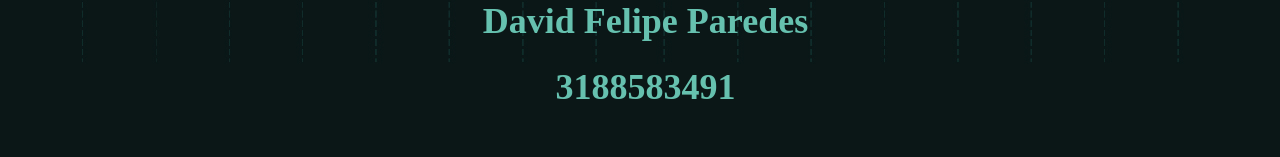
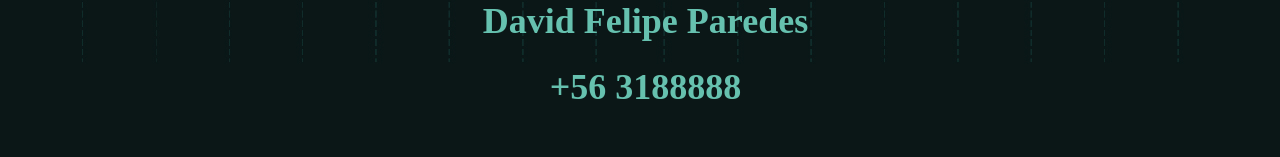
Before and after one commit to daviidfelipe/daviidfelipe, a plain HTML site: page contactos.html in a window 1280 px wide. Shown: the part 344-501 px from the top of the page. Drawn offline with Linux system fonts and the light colour scheme.

Commit message:
Update contactos.html

```diff
--- a/contactos.html
+++ b/contactos.html
@@ -114,7 +114,7 @@ body,td,th {
     <div id="apDiv4"><strong id="docs-internal-guid-dbf85298-7fff-ae63-edc0-c486b00ca46c">
       </strong>
       <p align="center" dir="ltr"><strong>David Felipe Paredes</strong></p>
-      <p align="center" dir="ltr"><strong>3188583491</strong></p>
+      <p align="center" dir="ltr"><strong>+56 3188888</strong></p>
       <strong></strong><strong>      </strong><br>
   </div>
   </div>
```
